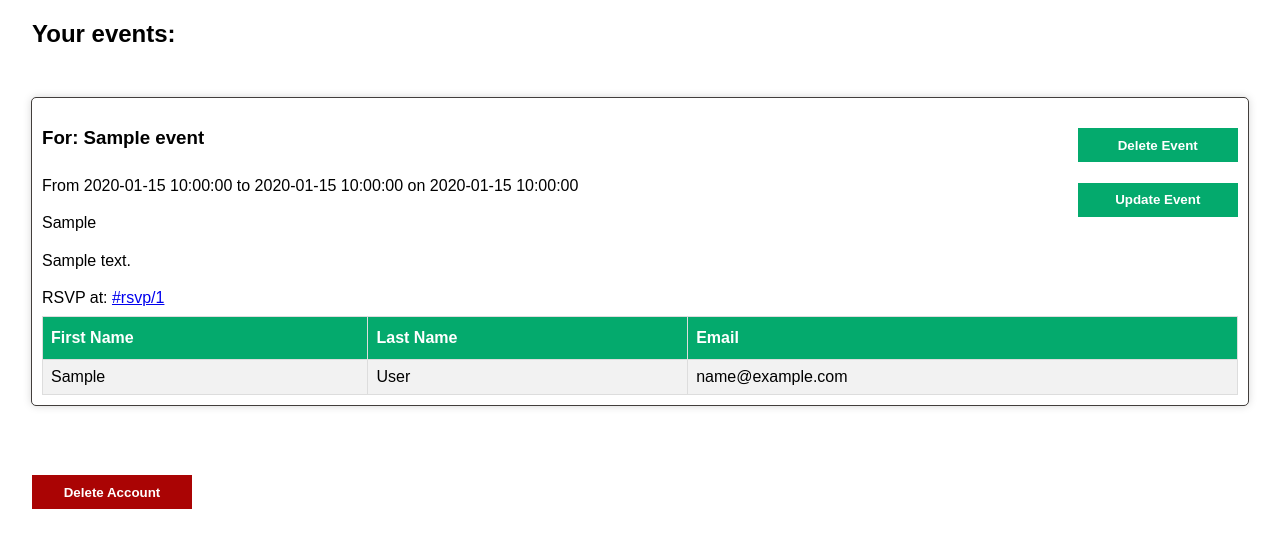
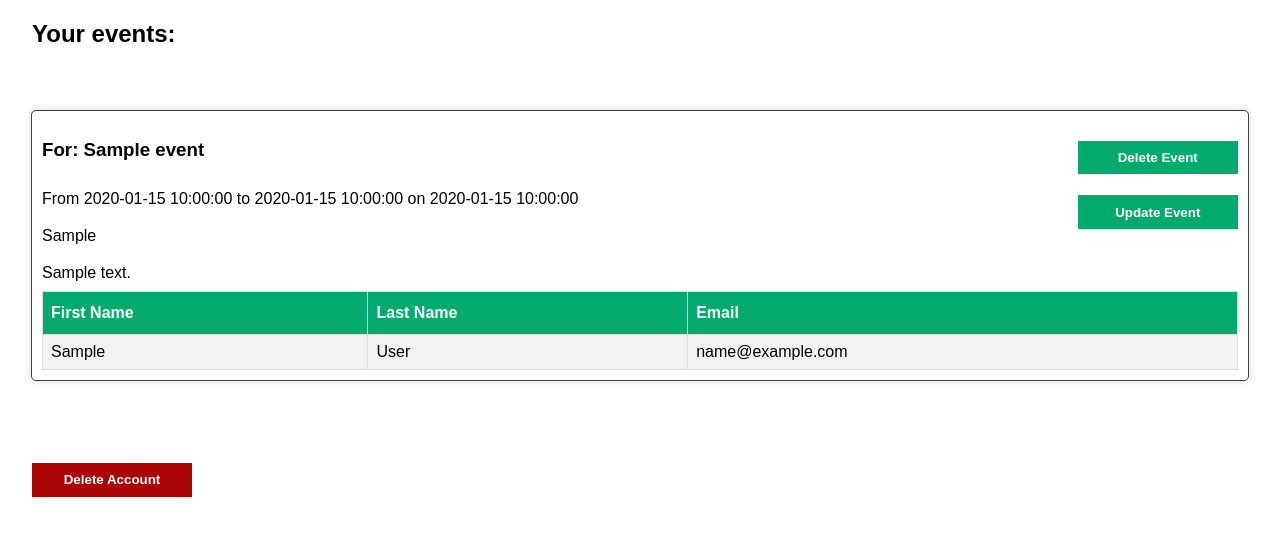
Before and after one commit to looking-sharp/Event-Tracker, a Flask app: template templates/userHome.html in a window 1280 px wide. Shown: the part 163-710 px from the top of the page. Run offline with Flask 3, Linux system fonts and the light colour scheme; the template is opened without the code that fills it: most values are stand-ins (such as "Sample title", 1, 10 or a date in 2020); parts of the project's set-up code (start-up, migrations or seed data) failed here and were passed over.

Commit message:
Temp removed incomplete features

```diff
--- a/templates/newEvent.html
+++ b/templates/newEvent.html
@@ -38,6 +38,7 @@
         <svg viewBox="0 0 24 24" fill="none" xmlns="http://www.w3.org/2000/svg" id="dropdown_arrow"></svg><br>
 
         <div id="optional-questions" style="display: none;">
+            <!-- NOT YET IMPLEMENTED -->
             <label for="public" title="If checked, attendees can see the names of other people attending" style="display: none">Public Attendee Info:
             <input type="checkbox" id="public" name="public" checked style="display: none"> </label>
 
--- a/templates/updateEvent.html
+++ b/templates/updateEvent.html
@@ -39,6 +39,7 @@
             <svg viewBox="0 0 24 24" fill="none" xmlns="http://www.w3.org/2000/svg" id="dropdown_arrow"></svg><br>
 
             <div id="optional-questions" style="display: none;">
+                <!-- NOT YET IMPLEMENTED -->
                 <label for="public" title="If checked, attendees can see the names of other people attending" style="display: none">Public Attendee Info:
                 <input type="checkbox" id="public" name="public" checked style="display: none"> </label>
 
--- a/templates/userHome.html
+++ b/templates/userHome.html
@@ -28,7 +28,8 @@
                 <p> From {{ event["startTime"] }} to {{ event["endTime"] }} on {{ event["eventDate"] }} </p>
                 <p> {{ event["eventLocation"] }} </p>
                 <p> {{ event["eventDescription"] }} </p>
-                <p> RSVP at: <a href='{{url}}rsvp/{{event["_id"]}}''>{{url}}rsvp/{{event["_id"]}}</a></p>
+                <!-- NOT YET IMPLEMENTED -->
+                <p style="display: none;"> RSVP at: <a href='{{url}}rsvp/{{event["_id"]}}''>{{url}}rsvp/{{event["_id"]}}</a></p>
             </div>
             <div class="Delete-Div">
                 <form action='{{ url_for("delete_event", event_id=event["_id"], user_id=user_id) }}' method="POST" class="drop-button-class">
@@ -42,6 +43,7 @@
                     </button>
                 </form>
                 {% if event["rsvps"]|length != 0 %}
+                <!-- NOT YET IMPLEMENTED -->
                 <form action='' method="POST" class="drop-button-class" style="display: none">
                     <button type="submit" onclick="" class="drop-button">
                         Contact Responders
```
